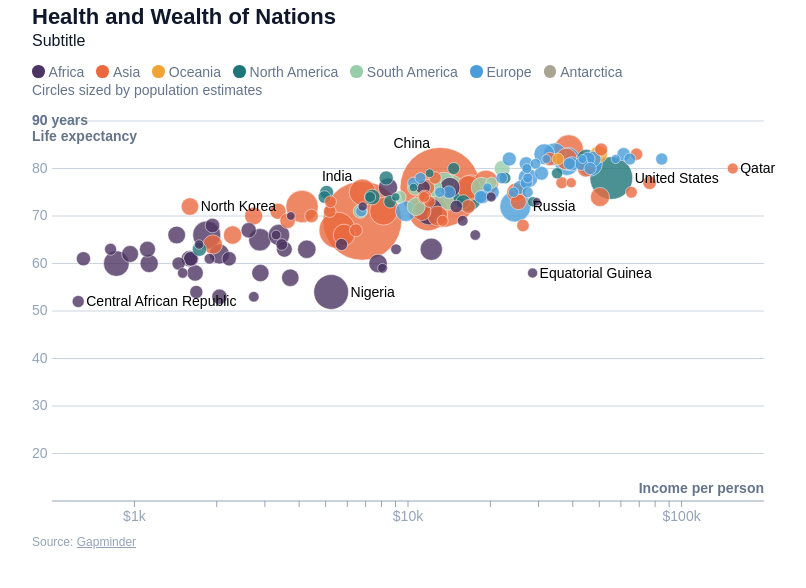
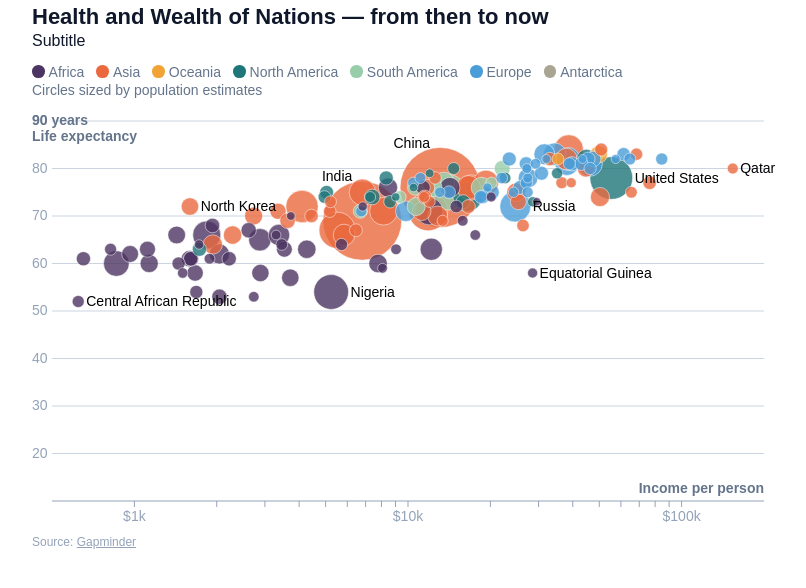
Before and after one commit to sophiamersmann/gapminder-chart, a Next.js app: page / in a window 1280 px wide. Shown: the top 588 px of the page, without its empty margins (212-1018 px from the left). Built offline with nearby package versions, Linux system fonts and the light colour scheme.

Commit message:
refactor: rename parameter

```diff
--- a/components/GapminderChart/GapminderChart.tsx
+++ b/components/GapminderChart/GapminderChart.tsx
@@ -16,7 +16,7 @@ import styles from './GapminderChart.module.css';
 interface Props {
   data: DataRow[];
   year?: number;
-  highlightedCountries?: string[];
+  annotatedCountries?: string[];
   domainX?: [number, number];
   domainY?: [number, number];
   domainR?: [number, number];
@@ -29,7 +29,7 @@ interface Props {
 
 export default function GapminderChart({
   data,
-  highlightedCountries = [],
+  annotatedCountries = [],
   year,
   domainX,
   domainY,
@@ -71,12 +71,12 @@ export default function GapminderChart({
   );
 
   // get data for each country to highlight
-  const highlightedData = useMemo(
+  const annotations = useMemo(
     () =>
       displayData
-        .filter((d) => highlightedCountries.includes(d.country))
+        .filter((d) => annotatedCountries.includes(d.country))
         .sort((a, b) => ascending(a.population, b.population)),
-    [displayData, highlightedCountries]
+    [displayData, annotatedCountries]
   );
 
   // ticks
@@ -135,7 +135,7 @@ export default function GapminderChart({
           </Label>
 
           {/* annotate given countries */}
-          {highlightedData.map((d) => (
+          {annotations.map((d) => (
             <Annotation
               key={d.country}
               x={xScale(d.gdp)}
--- a/pages/index.tsx
+++ b/pages/index.tsx
@@ -67,13 +67,13 @@ const IndexPage: NextPage<IndexProps> = ({ data, continents }: IndexProps) => {
   return (
     <div>
       <Head>
-        <title>Gapminder Chart: Health and Wealth of Nations</title>
+        <title>Gapminder Chart</title>
         <link rel="icon" href="/favicon.ico" />
       </Head>
 
       <main>
         <hgroup style={{ marginBottom: 'var(--s-rem-3)' }}>
-          <h1>Health and Wealth of Nations</h1>
+          <h1>Health and Wealth of Nations — from then to now</h1>
           <p>Subtitle</p>
         </hgroup>
 
@@ -99,7 +99,7 @@ const IndexPage: NextPage<IndexProps> = ({ data, continents }: IndexProps) => {
 
         <GapminderChart
           data={data}
-          highlightedCountries={[
+          annotatedCountries={[
             'China',
             'India',
             'Russia',
```
